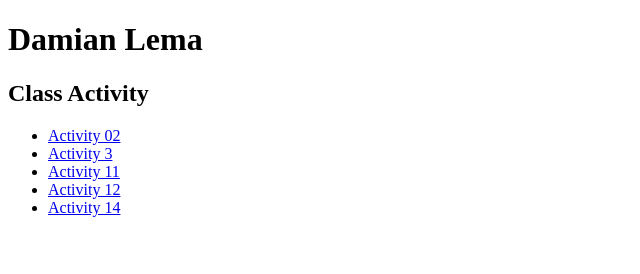
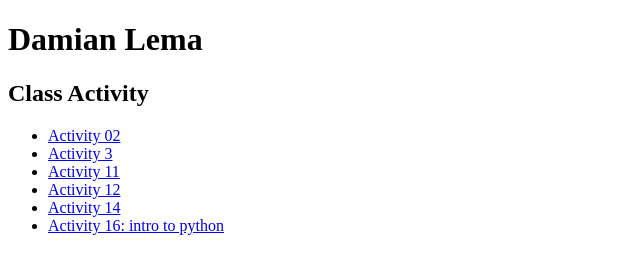
Before and after one commit to lemdamian/Micro-Credential, a plain HTML site: page index.html in a window 1280 px wide. Shown: the whole page, without its empty margins (0-640 px from the left). Drawn offline with Linux system fonts and the light colour scheme.

Commit message:
Add files via upload

```diff
--- a/index.html
+++ b/index.html
@@ -15,6 +15,7 @@
         <li><a href="activity11.html" target="_blank"> Activity 11</a></li>
         <li><a href="activity12.html" target="_blank">Activity 12</a></li>
         <li><a href="activity14.html" target="_blank"> Activity 14</a></li>
+        <li><a href="activity17.ipynb" target="_blank"> Activity 16: intro to python</a></li>
 
     </ul>
 </body>
```
